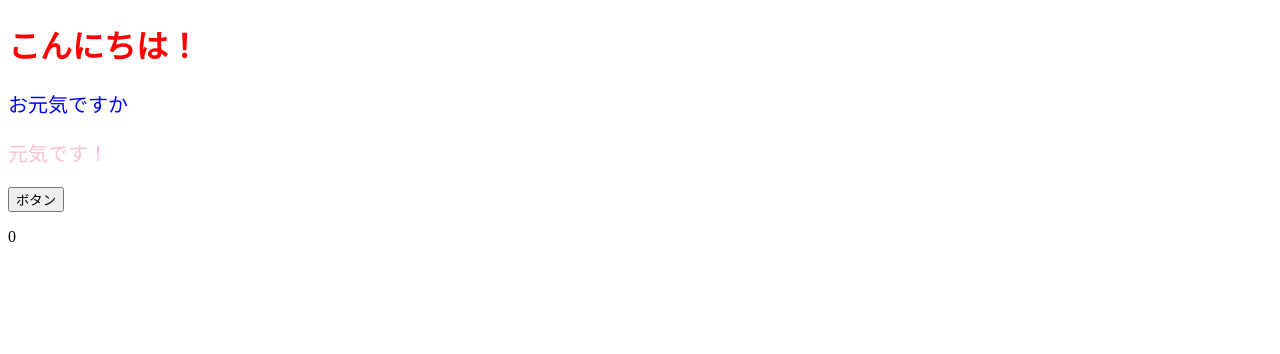
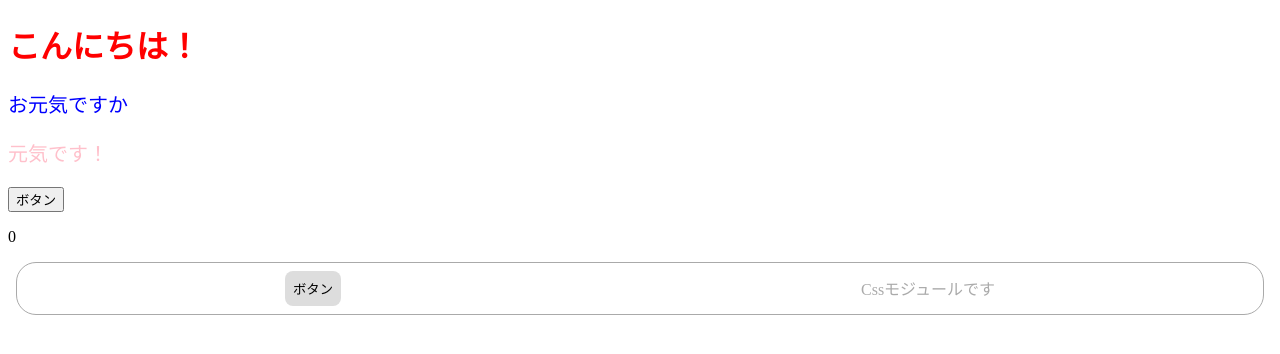
Before and after one commit to nakaryo716/react-tutorial, a React (Create React App) app: page / in a window 1280 px wide. Shown: the top 354 px of the page. Built offline with nearby package versions, Linux system fonts and the light colour scheme.

Commit message:
learn atattch scc

```diff
--- a/package.json
+++ b/package.json
@@ -6,6 +6,7 @@
     "@testing-library/jest-dom": "^5.17.0",
     "@testing-library/react": "^13.4.0",
     "@testing-library/user-event": "^13.5.0",
+    "node-sass": "^7.0.3",
     "react": "^18.2.0",
     "react-dom": "^18.2.0",
     "react-scripts": "5.0.1",
--- a/src/App.jsx
+++ b/src/App.jsx
@@ -1,5 +1,6 @@
 import { useState } from "react";
 import { ColoredMessage } from "./components/ColoredMessage";
+import { CssModules } from "./components/CssModule";
 
 export const App = () => {
   const [num, setNum] = useState(0);
@@ -15,6 +16,7 @@
       <ColoredMessage color="pink">元気です！</ColoredMessage>
       <button onClick={onClickButton}>ボタン</button>
       <p>{num}</p>
+      <CssModules/>
     </>
   );
 };
--- /dev/null
+++ b/src/Cssmodule.module.scss
@@ -0,0 +1,26 @@
+.container {
+    border: solid 1px #aaa;
+    border-radius: 20px;
+    padding: 8px;
+    margin: 8px;
+    display: flex;
+    justify-content: space-around;
+    align-items: center;
+}
+
+.title {
+    margin: 0;
+    color: #aaa;
+}
+
+.button {
+    background-color: #ddd;
+    border: none;
+    padding: 8px;
+    border-radius: 8px;
+    &:hover {
+        background-color: #aaa;
+        color: #fff;
+        cursor: pointer;
+    }
+}
--- /dev/null
+++ b/src/components/CssModule.jsx
@@ -0,0 +1,10 @@
+import classes from "../Cssmodule.module.scss"
+
+export const CssModules = () => {
+    return (
+        <div className={classes.container}>
+            <button className={classes.button}>ボタン</button>
+            <p className={classes.title}>Cssモジュールです</p>
+        </div>
+    );
+}
```
Also changed, not shown: 1 other file (tests, documents, lock files or other folders).
